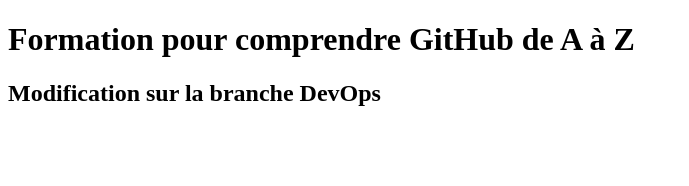
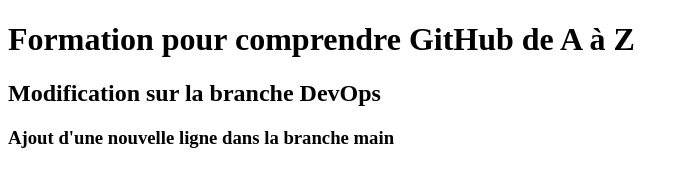
Before and after one commit to betel-espoir10/E-Learning, a plain HTML site: page index.html in a window 1280 px wide. Shown: the whole page, without its empty margins (0-689 px from the left). Drawn offline with Linux system fonts and the light colour scheme.

Commit message:
Ajout d'une nouvelle dans la branche main

```diff
--- a/index.html
+++ b/index.html
@@ -8,5 +8,6 @@
 <body>
     <h1>Formation pour comprendre GitHub de A à Z</h1>
     <h2>Modification sur la branche DevOps</h2>
+    <h3>Ajout d'une nouvelle ligne dans la branche main</h3>
 </body>
 </html>
```
